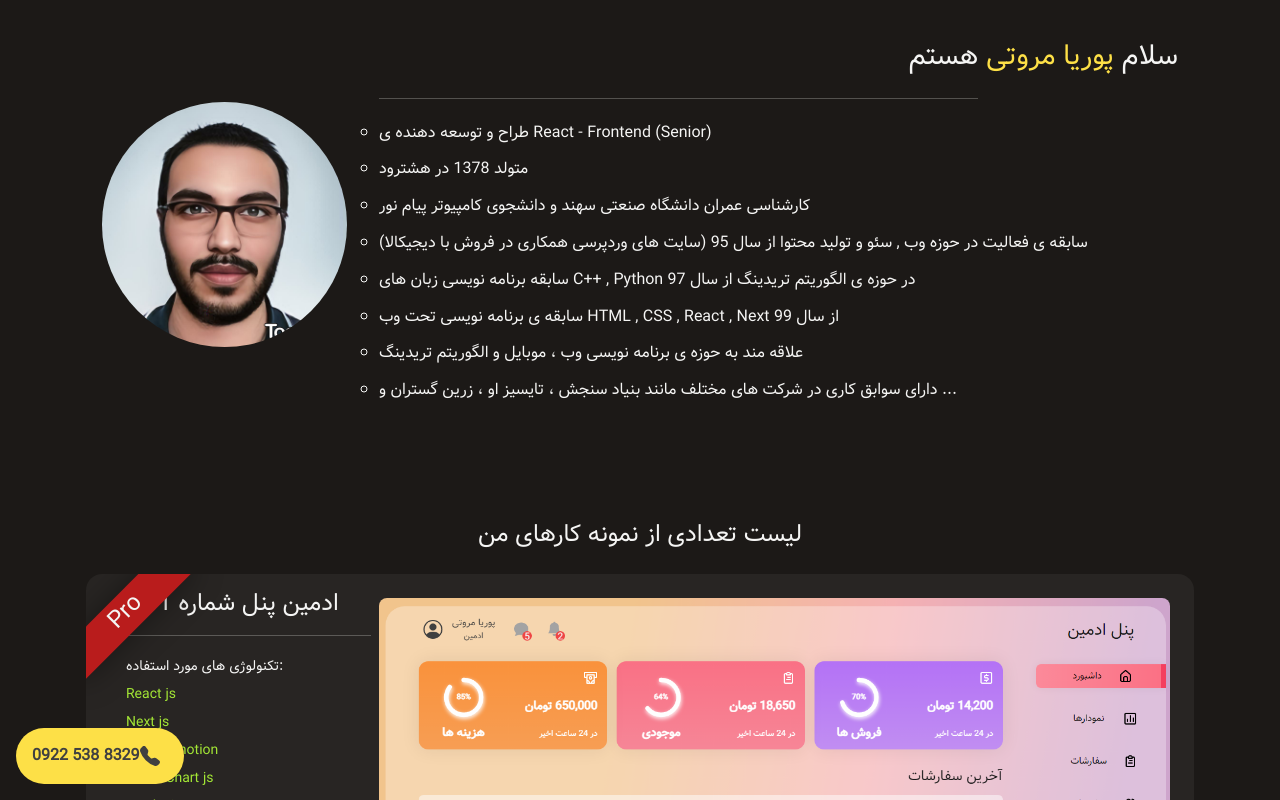
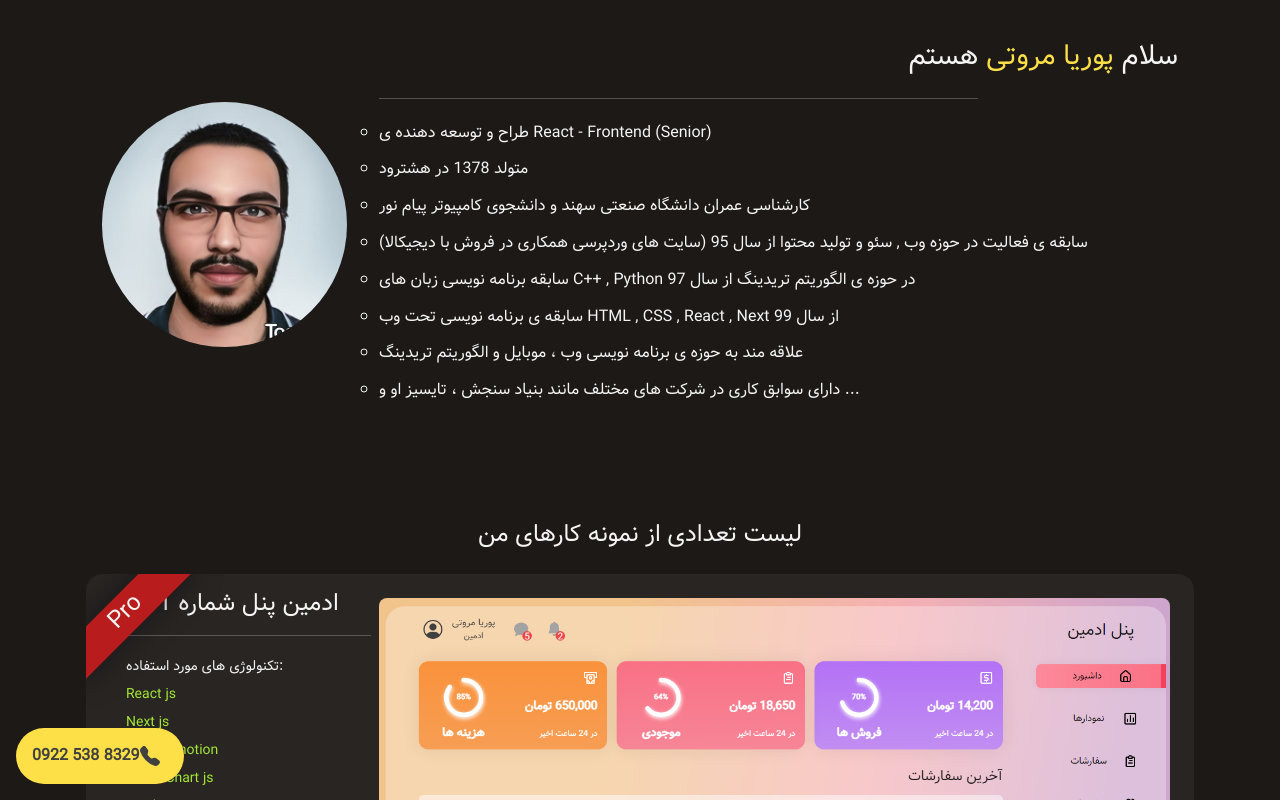
Before and after one commit to pouriamori/lives, a Next.js app: page / in a window 1280 px wide. Shown: the top 800 px of the page. Built offline with nearby package versions, Linux system fonts and the light colour scheme.

Commit message:
Update index.tsx

```diff
--- a/pages/index.tsx
+++ b/pages/index.tsx
@@ -49,7 +49,7 @@ const Home = () => {
                   علاقه مند به حوزه ی برنامه نویسی وب ، موبایل و الگوریتم تریدینگ
                 </li>
                 <li>
-                  دارای سوابق کاری در شرکت های مختلف مانند بنیاد سنجش ، تایسیز او ، زرین گستران و ...
+                  دارای سوابق کاری در شرکت های مختلف مانند بنیاد سنجش ، تایسیز او و ...
                 </li>
               </ul>
             </div>
```
